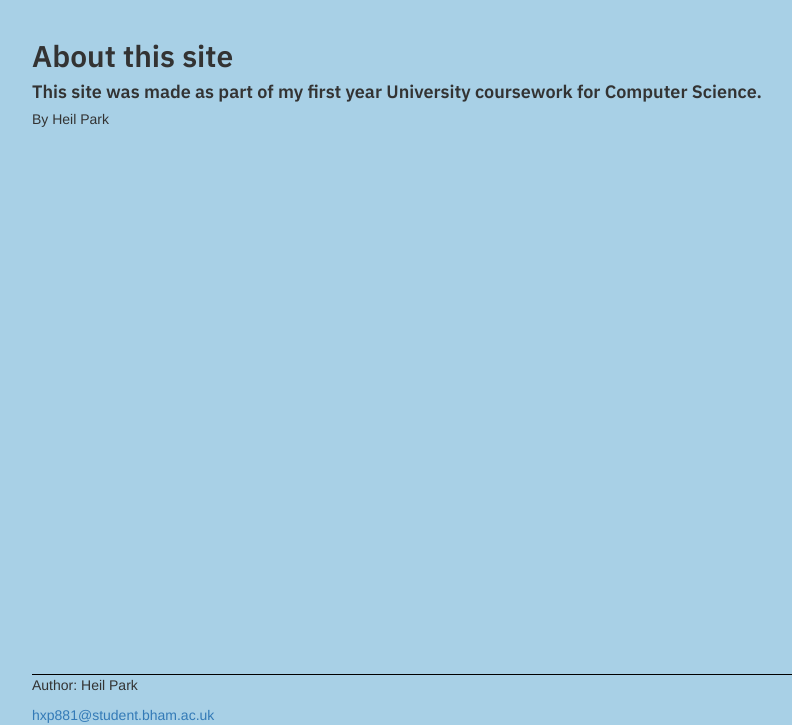
After one commit to heyill/my-first-blog, a Django app: page /about in a window 1280 px wide. The commit adds this page. Shown: the part 553-1278 px from the top of the page, without its empty margins (38-830 px from the left). Run offline with Django 3.2, Linux system fonts and the light colour scheme; the visitor is signed in with stand-in values (Sample User, id 1); some libraries are stand-ins or nearby versions.

Commit message:
Changed CSS and added a new view for the site.

```diff
--- a/blog/static/css/blog.css
+++ b/blog/static/css/blog.css
@@ -1,25 +1,129 @@
 .page-header {
-    background-color: #C25100;
+    background-color: #24305E;
     margin-top: 0;
     padding: 20px 20px 20px 40px;
 }
 
+body {
+  background-color: #A8D0E6;
+}
+
 .page-header h1, .page-header h1 a, .page-header h1 a:visited, .page-header h1 a:active {
-    color: #ffffff;
+    color: #F8E9A1;
     font-size: 36pt;
     text-decoration: none;
 }
 
 .content {
-    margin-left: 40px;
+
+    margin: auto;
+}
+
+#page-container {
+  position: relative;
+  min-height: 85vh;
+}
+
+.post-text {
+  font-size: 18px;
+}
+
+.post-detail-text {
+  font-size: 25px;
 }
 
 h1, h2, h3, h4 {
-    font-family: 'Lobster', cursive;
+    font-family: 'IBM Plex Sans', Helvetica, sans-serif;
+}
+
+ul {
+    list-style-type: none;
+    margin: 0;
+    padding: 0px;
+    padding-right: 40px;
+    overflow: hidden;
+}
+
+li a {
+  color: #F8E9A1;
+  float: right;
+  display: block;
+  text-align: center;
+  text-decoration: none;
+  padding: 14px 16px;
+}
+
+li h2 a:hover {
+  background-color: #111;
+}
+
+ul h2 {
+  font-size: 30pt;
+}
+
+.banner-image {
+  display: flex;
+  flex-direction: column;
+  justify-content: center;
+  align-items: center;
+  object-fit: cover;
+  width: 100%;
+  height: 50%;
+}
+
+.ccontainer {
+  position: relative;
+  text-align: center;
+  color: white;
+  top: -20px;
+}
+
+.centred {
+  position: absolute;
+  top: 50%;
+  left: 50%;
+  transform: translate(-50%, -50%);
+}
+
+#header-button {
+  float: left;
+}
+
+#edit {
+  font-size: 26pt;
 }
 
 .date {
-    color: #828282;
+    color: #F76C6C;
+}
+
+#postheader {
+    color: #FF4040;
+    font-size: 32pt;
+    display: flex;
+    flex-direction: row;
+    justify-content: center;
+    align-items: center;
+}
+
+#footer {
+  position: absolute;
+  bottom: 0;
+  width: 100%;
+  height: 2.5rem;
+  border-top: solid black 1px;
+}
+
+#content-wrap {
+  padding-bottom: 2.5rem;
+  display: flex;
+  flex-direction: row;
+  justify-content: center;
+  align-items: center;
+}
+
+.post-title {
+     color: #F76C6C;
 }
 
 .save {
@@ -30,17 +134,10 @@ h1, h2, h3, h4 {
     width: 100%;
 }
 
-.top-menu, .top-menu:hover, .top-menu:visited {
-    color: #ffffff;
-    float: right;
-    font-size: 26pt;
-    margin-right: 20px;
-}
-
 .post {
     margin-bottom: 70px;
 }
 
 .post h2 a, .post h2 a:visited {
-    color: #000000;
+    color: #F76C6C;
 }
--- /dev/null
+++ b/blog/templates/blog/about.html
@@ -0,0 +1,8 @@
+{% extends 'blog/base.html' %}
+
+{% block content %}
+  <h2>About this site</h2>
+  <h4>This site was made as part of my first year University coursework for Computer Science.</h4>
+  <h5>By Heil Park</h5>
+
+{% endblock %}
--- a/blog/templates/blog/base.html
+++ b/blog/templates/blog/base.html
@@ -1,26 +1,42 @@
 {% load static %}
 <html>
     <head>
-        <title>Heil's blog</title>
+        <title>HEIL'S BLOG</title>
         <link rel="stylesheet" href="//maxcdn.bootstrapcdn.com/bootstrap/3.2.0/css/bootstrap.min.css">
         <link rel="stylesheet" href="//maxcdn.bootstrapcdn.com/bootstrap/3.2.0/css/bootstrap-theme.min.css">
-        <link href='//fonts.googleapis.com/css?family=Lobster&subset=latin,latin-ext' rel='stylesheet' type='text/css'>
+        <link href="https://fonts.googleapis.com/css2?family=IBM+Plex+Sans:wght@600&display=swap" rel="stylesheet" type='text/css'>
         <link rel="stylesheet" href="{% static 'css/blog.css' %}">
     </head>
     <body>
     <div class="page-header">
-      {% if user.is_authenticated %}
-          <a href="{% url 'post_new' %}" class="top-menu"><span class="glyphicon glyphicon-plus"></span></a>
-      {% endif %}
-        <h1><a href="/">Heil's blog</a></h1>
+        <ul>
+          <li><h1 id="header-button"><a href="/">HEIL'S BLOG</a></h1></li>
+          {% if user.is_authenticated %}
+            <li><h2>
+             <a href="{% url 'post_new' %}" id="edit"><span class="glyphicon glyphicon-plus"></span></a></h2>
+           </li>
+          {% endif %}
+          <li><h2><a href="about">About</a></h2></li>
+          <li><h2><a href="/">Posts</a></h2></li>
+        </ul>
     </div>
-    <div class="content container">
-        <div class="row">
-            <div class="col-md-8">
-            {% block content %}
-            {% endblock %}
-            </div>
+    <div class="ccontainer">
+      <img src="https://images.unsplash.com/photo-1591510094199-64e202e5601d?ixlib=rb-1.2.1&auto=format&fit=crop&w=1350&q=80" alt="Circles" class="banner-image">
+      <div><h1 class="centred">STUDYING AT BIRMINGHAM UNI</h1></div>
+    </div>
+
+    <div class="content container" id="page-container">
+      <div class="row" id="content-wrap">
+          <div class="col-md-12">
+          {% block content %}
+          {% endblock %}
         </div>
+      </div>
+      <footer id="footer">
+        <p>Author: Heil Park</p>
+        <p><a href="mailto:hxp881@student.bham.ac.uk">hxp881@student.bham.ac.uk</a>
+        </p>
+      </footer>
     </div>
 </body>
 </html>
--- a/blog/templates/blog/post_detail.html
+++ b/blog/templates/blog/post_detail.html
@@ -2,6 +2,8 @@
 
 {% block content %}
     <div class="post">
+        <h2 class="post-title" id="postheader">{{ post.title }}</h2>
+        <p class="post-detail-text">{{ post.text|linebreaksbr }}</p>
         {% if post.published_date %}
             <div class="date">
                 {{ post.published_date }}
@@ -10,7 +12,5 @@
         {% if user.is_authenticated %}
              <a class="btn btn-default" href="{% url 'post_edit' pk=post.pk %}"><span class="glyphicon glyphicon-pencil"></span></a>
         {% endif %}
-        <h2>{{ post.title }}</h2>
-        <p>{{ post.text|linebreaksbr }}</p>
     </div>
 {% endblock %}
--- a/blog/templates/blog/post_list.html
+++ b/blog/templates/blog/post_list.html
@@ -1,13 +1,14 @@
 {% extends 'blog/base.html' %}
 
 {% block content %}
+<div class="ccontainer"><h1 id="postheader">FEATURED POSTS</h1></div>
     {% for post in posts %}
         <div class="post">
+            <h2 class="post-title"><a href="{% url 'post_detail' pk=post.pk %}">{{ post.title }}</a></h2>
+            <p class="post-text">{{ post.text|linebreaksbr }}</p>
             <div class="date">
                 {{ post.published_date }}
             </div>
-            <h2><a href="{% url 'post_detail' pk=post.pk %}">{{ post.title }}</a></h2>
-            <p>{{ post.text|linebreaksbr }}</p>
         </div>
     {% endfor %}
 {% endblock %}
--- a/blog/urls.py
+++ b/blog/urls.py
@@ -1,8 +1,12 @@
-from django.urls import path
+from django.urls import path, re_path
 from . import views
 
 urlpatterns = [
     path('', views.post_list, name='post_list'),
+    re_path(r'^post/\d+/about/$', views.about, name='site_about'),
+    re_path(r'^post/\d+/edit/about/$', views.about, name='site_about'),
+    path('post/new/about', views.about, name='site_about'),
+    path('about', views.about, name='site_about'),
     path('post/<int:pk>/', views.post_detail, name='post_detail'),
     path('post/new/', views.post_new, name='post_new'),
     path('post/<int:pk>/edit/', views.post_edit, name='post_edit'),
--- a/blog/views.py
+++ b/blog/views.py
@@ -12,6 +12,9 @@ def post_list(request):
 def post_detail(request, pk):
     post = get_object_or_404(Post, pk=pk)
     return render(request, 'blog/post_detail.html', {'post': post})
+
+def about(request):
+    return render(request, 'blog/about.html')
 
 def post_new(request):
     if request.method == "POST":
```
